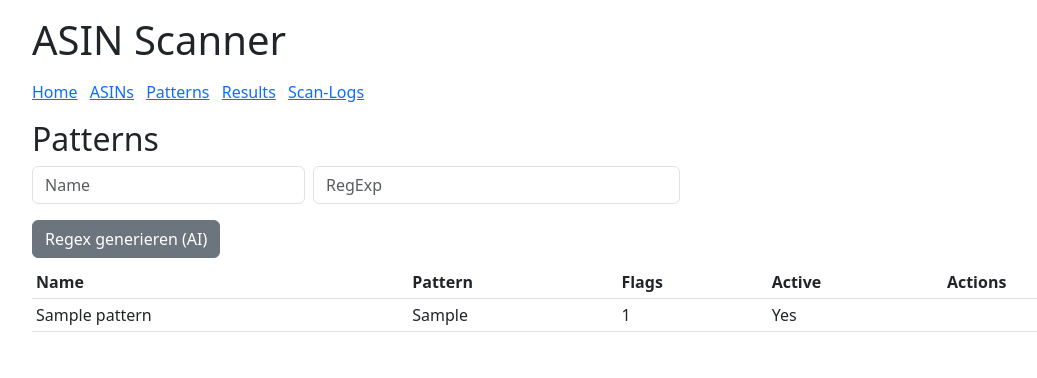
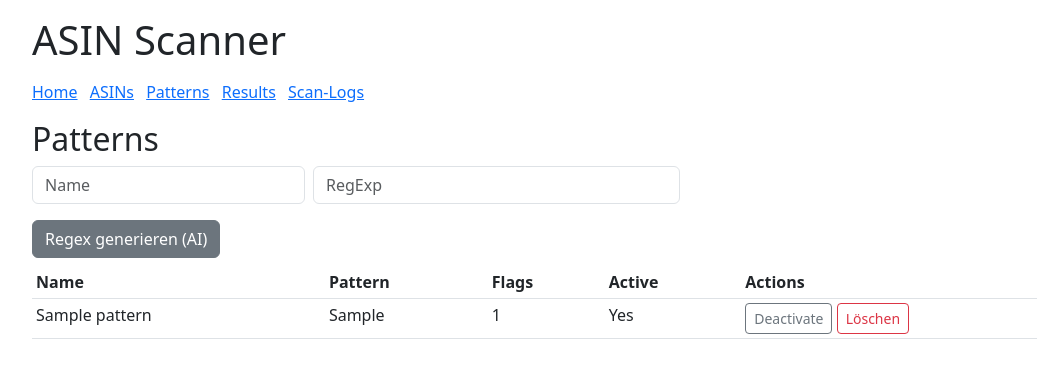
Before and after one commit to amz-seller-toolz/asinscanner, a Flask app: page /patterns in a window 1280 px wide. Shown: the top 378 px of the page, without its empty margins (50-1087 px from the left). Run offline with Flask 2, Linux system fonts and the light colour scheme; tables that the repository leaves empty hold one stand-in row (values such as "Sample post").

Commit message:
fix pattern

```diff
--- a/templates/patterns.html
+++ b/templates/patterns.html
@@ -50,7 +50,16 @@
         <td>{{ p.pattern }}</td>
         <td>{{ p.flags }}</td>
         <td>{{ 'Yes' if p.active else 'No' }}</td>
-        <td><!-- actions --></td>
+        <td>
+          <form method="post" action="/patterns/toggle/{{ p.id }}" style="display:inline">
+            <button class="btn btn-sm btn-outline-secondary" type="submit">
+              {{ 'Deactivate' if p.active else 'Activate' }}
+            </button>
+          </form>
+          <form method="post" action="/patterns/delete/{{ p.id }}" style="display:inline" onsubmit="return confirm('Sicher löschen?');">
+            <button class="btn btn-sm btn-outline-danger" type="submit">Löschen</button>
+          </form>
+        </td>
       </tr>
     {% else %}
       <tr><td colspan="5">Keine Patterns</td></tr>
```
